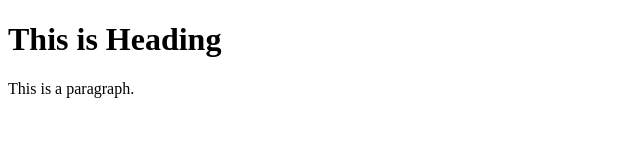
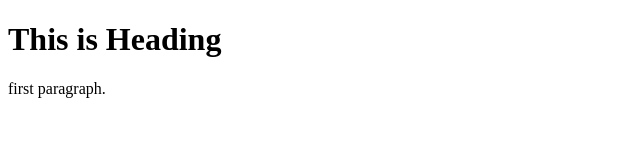
Before and after one commit to Morchidlinux/learninig-git, a plain HTML site: page index.html in a window 1280 px wide. Shown: the full height of the page, 0-640 px from the left. Drawn offline with Linux system fonts and the light colour scheme.

Commit message:
Update index.html

```diff
--- a/index.html
+++ b/index.html
@@ -5,6 +5,6 @@
 </head>
 <body>
   <h1>This is Heading</h1>
-  <p>This is a paragraph.</p>
+  <p>first paragraph.</p>
 </body>
 </html>
```
